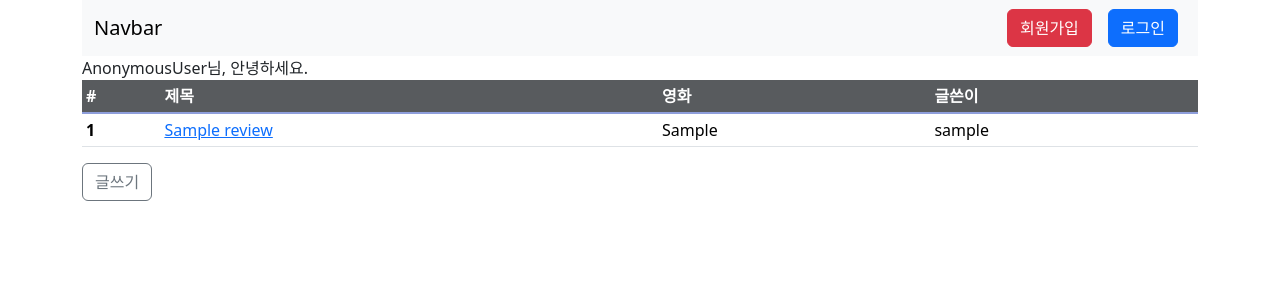
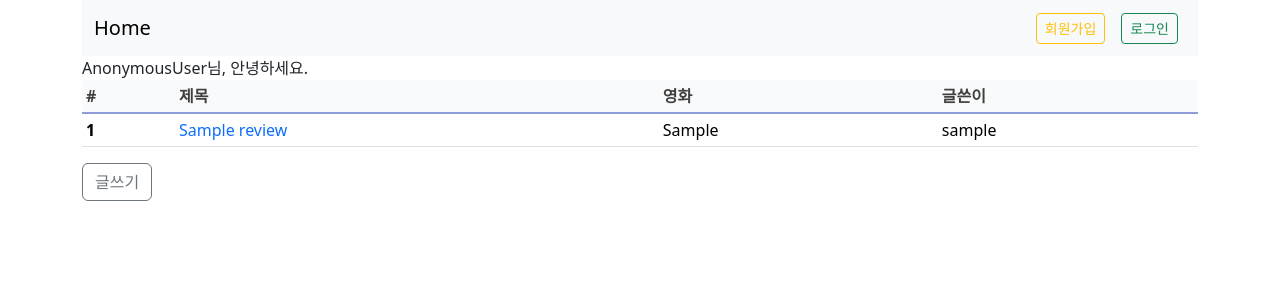
Before and after one commit to andtomorrow/django-githubflow, a Django app: page / in a window 1280 px wide. Shown: the top 300 px of the page. Run offline with Django 3.2, Linux system fonts and the light colour scheme; tables that the repository leaves empty hold one stand-in row (values such as "Sample post").

Commit message:
more work on layout

```diff
--- a/reviews/templates/reviews/index.html
+++ b/reviews/templates/reviews/index.html
@@ -8,20 +8,21 @@
 {% endblock style %}
 {% block content %}
 {% if user.pk %}
-<h1>
-    <a href="{% url 'accounts:profile' user.pk %}">{{ user }}</a>님, 안녕하세요.
-</h1>
+
+    <p class="fw-normal fs-5"><a href="{% url 'accounts:profile' user.pk %}"><span class="badge rounded-pill bg-secondary">{{ user }}</span></a>님,
+        안녕하세요.</p>
+
 {% else %}
 {{ user }}</a>님, 안녕하세요.
 
 {% endif %}
     <table class="table table-hover table-sm table-responsive table-responsive-md">
-        <thead class="table-dark">
+        <thead class="table-light">
             <tr class="opacity-75">
-                <th class="col">#</th>
-                <th class="col">제목</th>
-                <th class="col">영화</th>
-                <th class="col">글쓴이</th>
+                <th class="col-1">#</th>
+                <th class="col-auto">제목</th>
+                <th class="col-3">영화</th>
+                <th class="col-1.5">글쓴이</th>
             </tr>
         </thead>
         <tbody class="table-group-divider">
--- a/templates/base.html
+++ b/templates/base.html
@@ -7,21 +7,25 @@
 
     {% endblock %}</title>
     <link href="https://cdn.jsdelivr.net/npm/bootstrap@5.3.0-alpha3/dist/css/bootstrap.min.css" rel="stylesheet" integrity="sha384-KK94CHFLLe+nY2dmCWGMq91rCGa5gtU4mk92HdvYe+M/SXH301p5ILy+dN9+nJOZ" crossorigin="anonymous">
-      {% block style %}
-
+    <style>
+      a {
+        text-decoration: none;
+      }
+    </style>
+    {% block style %}
       {% endblock %}
   </head>
   <body>
     <div class="container">
     <nav class="navbar bg-body-tertiary">
       <div class="container-fluid">
-        <a class="navbar-brand flex-grow-1" href="{% url 'reviews:index' %}">Navbar</a>
+        <a class="navbar-brand flex-grow-1" href="{% url 'reviews:index' %}">Home</a>
         {% if request.user.is_authenticated %}
-        <p class="fs-5 mb-0 mx-2" style="vertical-align: middle">{{ user }}님 안녕하세요. </p>
-        <a class="btn btn-primary mx-2" href="{% url 'accounts:logout' %}" role="button">로그아웃</a>
+        <p class="fs-sm mb-0 mx-2" style="vertical-align: middle">{{ user }}님 안녕하세요. </p>
+        <a class="btn btn-sm btn-outline-primary mx-2" href="{% url 'accounts:logout' %}" role="button">로그아웃</a>
         {% else %}
-          <a class="btn btn-danger mx-2" href="{% url 'accounts:signup' %}" role="button">회원가입</a>
-          <a class="btn btn-primary mx-2" href="{% url 'accounts:login' %}" role="button">로그인</a>
+          <a class="btn btn-sm btn-outline-warning mx-2" href="{% url 'accounts:signup' %}" role="button">회원가입</a>
+          <a class="btn btn-sm btn-outline-success mx-2" href="{% url 'accounts:login' %}" role="button">로그인</a>
         {% endif %}
         </form>
       </div>
```
